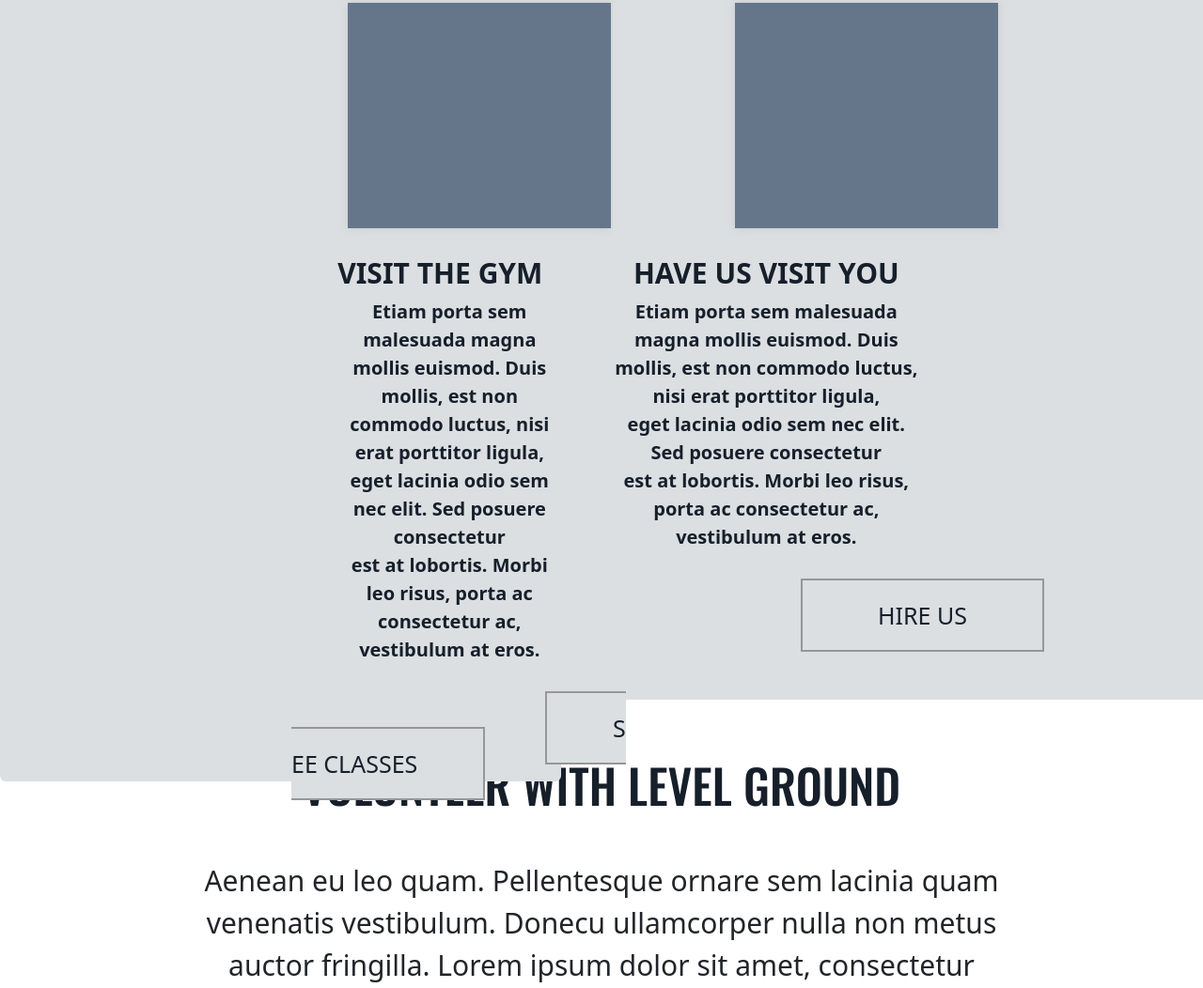
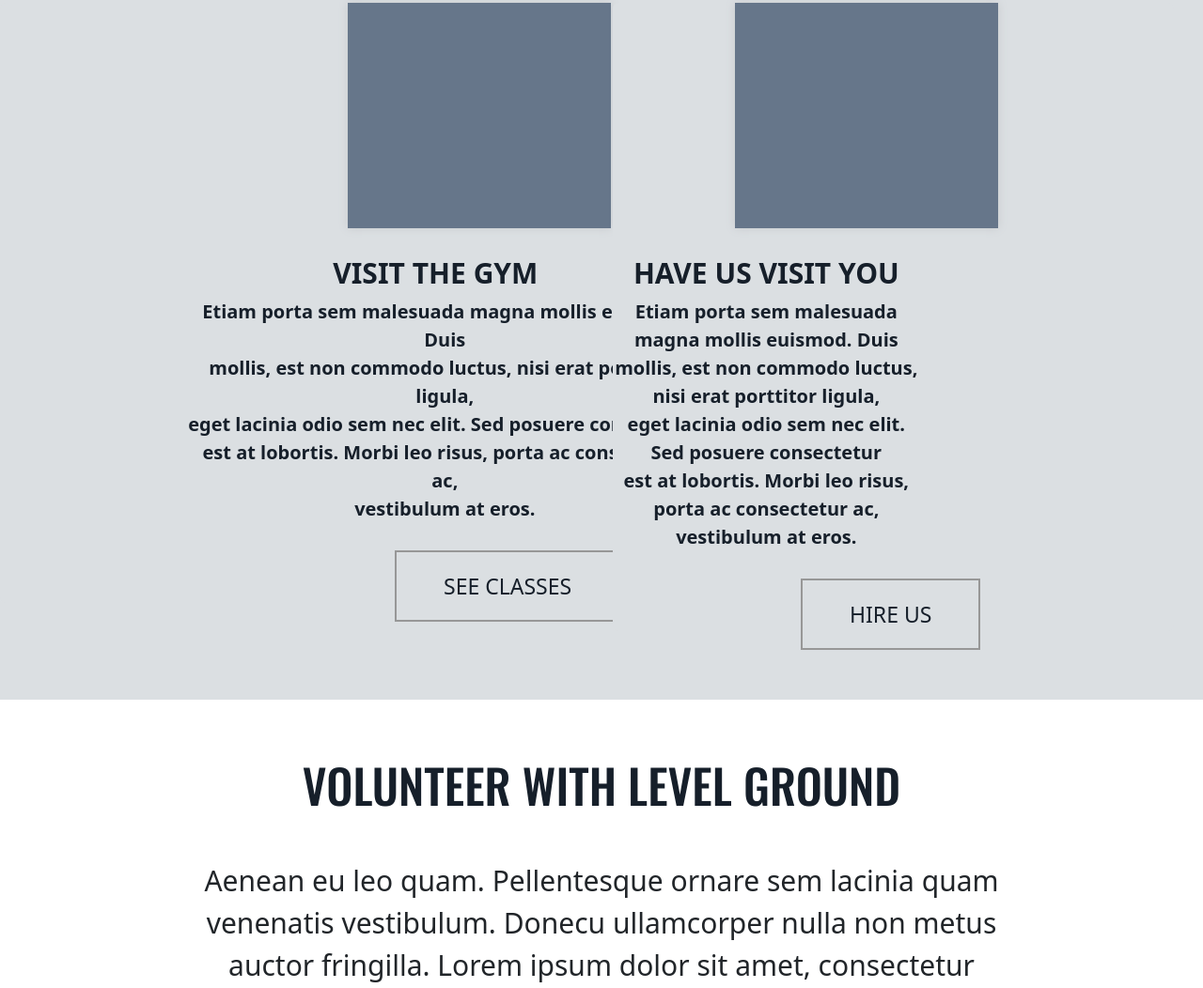
Before and after one commit to Melisa-Moyo/Level-Ground-Website-project, a plain HTML site: page index.html in a window 1280 px wide. Shown: the part 1395-2447 px from the top of the page at 94% size. Drawn offline with nearby package versions, Linux system fonts and the light colour scheme; a web font is replaced by a local one.

Commit message:
Updated style.css

```diff
--- a/style.css
+++ b/style.css
@@ -181,7 +181,8 @@ font-size: 30px;
 }
 
 #information-section .card-body-primary{
-    margin-left: 310px;
+    margin-left: 150px;
+    width: 100%;
 }
 #information-section .img-context-primary{
     background-color: #66768A;
@@ -208,11 +209,11 @@ font-size: 30px;
 }
 #information-section .classes-link-primary{
     color: #161F2A;
-    font-size: 25px;
+    font-size: 23px;
      border: 2px solid #979797;
      background-color: #DBDFE2;
      text-decoration: none;
-     padding: 20px 70px;
+     padding: 20px 50px;
      margin-left: 270px;
 }
 #information-section .classes-link-primary:hover{
@@ -223,7 +224,8 @@ font-size: 30px;
 
 
 #information-section .card-body-secodary{
-    margin-left: 350px;
+    margin-left: 350px !important;
+    width: 100% !important;
 }
 #information-section .img-context-secondary{
     background-color: #66768A;
@@ -250,11 +252,11 @@ font-size: 30px;
 }
 #information-section .classes-link-secondary{
     color: #161F2A;
-    font-size: 25px;
+    font-size: 23px;
     border: 2px solid #979797;
     background-color: #DBDFE2;
     text-decoration: none;
-    padding: 20px 80px;
+    padding: 20px 50px;
     margin-left: 200px;
 }
 #information-section .classes-link-secondary:hover{
```
